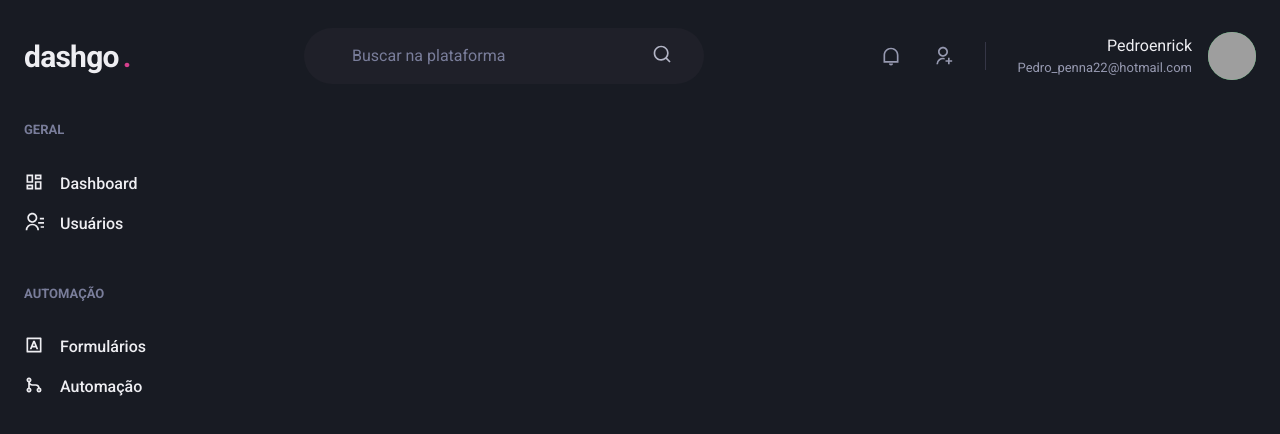
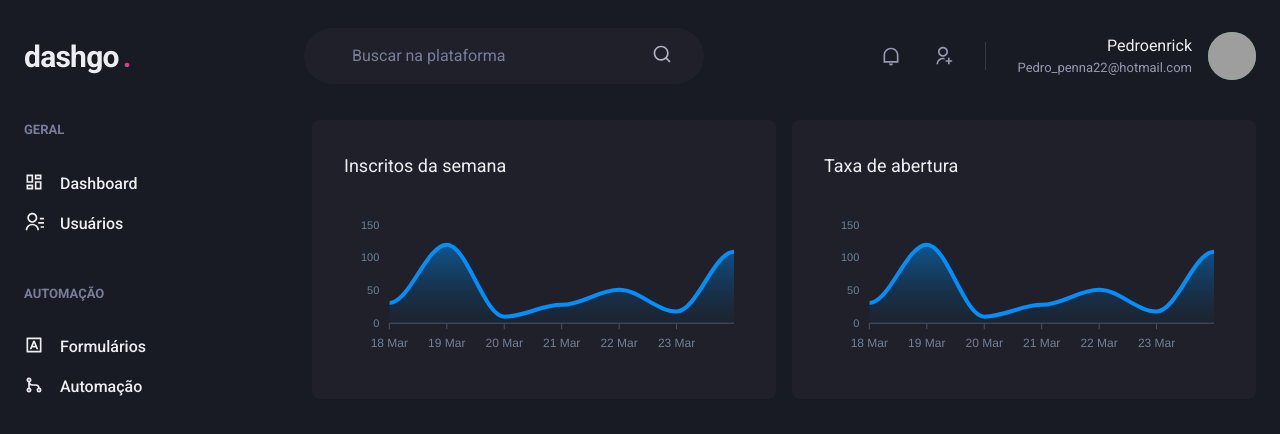
Before and after one commit to Pedroenrick/godash, a Next.js app: page /dashboard in a window 1280 px wide. Shown: the top 434 px of the page. Built offline with nearby package versions, Linux system fonts and the light colour scheme; grey boxes are pictures that could not be loaded.

Commit message:
adicionando apexCharts ao dashboard

```diff
--- a/package.json
+++ b/package.json
@@ -13,9 +13,11 @@
     "@chakra-ui/react": "^1.8.7",
     "@emotion/react": "^11.9.0",
     "@emotion/styled": "^11.8.1",
+    "apexcharts": "^3.35.0",
     "framer-motion": "^6.2.9",
     "next": "12.1.4",
     "react": "18.0.0",
+    "react-apexcharts": "^1.4.0",
     "react-dom": "18.0.0",
     "react-icons": "^4.3.1"
   },
--- a/src/pages/dashboard.tsx
+++ b/src/pages/dashboard.tsx
@@ -1,14 +1,84 @@
-import { Flex } from "@chakra-ui/react";
+import { Box, Flex, SimpleGrid, Text, theme } from "@chakra-ui/react";
+import dynamic from "next/dynamic";
 import { Header } from "../components/Header";
-import { Sidebar } from "../components/Sidesbar";
-export default function Dashboard(){
-    return (
-        <Flex direction="column" h="100vh">
-            <Header/>
+import { Sidebar } from "../components/Sidebar";
+const Chart = dynamic(() => import("react-apexcharts"), {
+  ssr: false,
+});
 
-            <Flex w="100%" my="6" maxWidth={1480} mx="auto" px="6">
-                <Sidebar/>
-            </Flex>
-        </Flex>
-    )
+const options = {
+  chart: {
+    toolbar: {
+      show: false,
+    },
+    zoom: {
+      enabled: false,
+    },
+    foreColor: theme.colors.gray[500],
+  },
+  grid: {
+    show: false,
+  },
+  dataLabels: {
+    enabled: false,
+  },
+  tooltip: {
+    enabled: false,
+  },
+  xaxis: {
+    type: "datetime",
+    axisBorder: {
+      color: theme.colors.gray[600],
+    },
+    axisTicks: {
+      color: theme.colors.gray[600],
+    },
+    categories: [
+      "2021-03-18T00:00:00.000Z",
+      "2021-03-19T00:00:00.000Z",
+      "2021-03-20T00:00:00.000Z",
+      "2021-03-21T00:00:00.000Z",
+      "2021-03-22T00:00:00.000Z",
+      "2021-03-23T00:00:00.000Z",
+      "2021-03-24T00:00:00.000Z",
+    ],
+  },
+  fill: {
+    opacity: 0.3,
+    type: "gradient",
+    gradient: {
+      shade: "dark",
+      opacityFrom: 0.7,
+      opacityTo: 0.3,
+    },
+  },
+};
+const series = [{ name: "series1", data: [31, 120, 10, 28, 51, 18, 109] }];
+
+export default function Dashboard() {
+  return (
+    <Flex direction="column" h="100vh">
+      <Header />
+
+      <Flex w="100%" my="6" maxWidth={1480} mx="auto" px="6">
+        <Sidebar />
+
+        <SimpleGrid flex="1" gap="4" minChildWidth="320px" align="flex-start">
+          <Box p="8" bgColor="gray.800" borderRadius={8} pb="4">
+            <Text fontSize="lg" mb="4">
+              Inscritos da semana
+            </Text>
+            <Chart options={options} series={series} type="area" height={160} />
+          </Box>
+
+          <Box p="8" bgColor="gray.800" borderRadius={8} pb="4">
+            <Text fontSize="lg" mb="4">
+              Taxa de abertura
+            </Text>
+            <Chart options={options} series={series} type="area" height={160} />
+          </Box>
+        </SimpleGrid>
+      </Flex>
+    </Flex>
+  );
 }
```
Also changed, not shown: src/components/Sidebar.tsx (renamed from src/components/Sidesbar.tsx), 1 other file (tests, documents, lock files or other folders).
